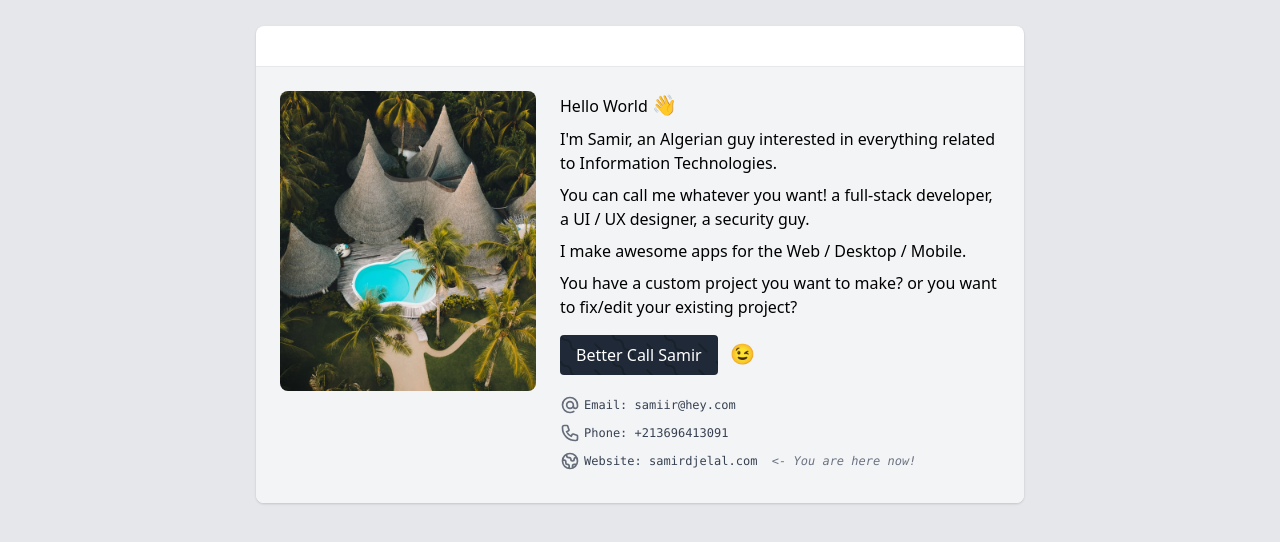
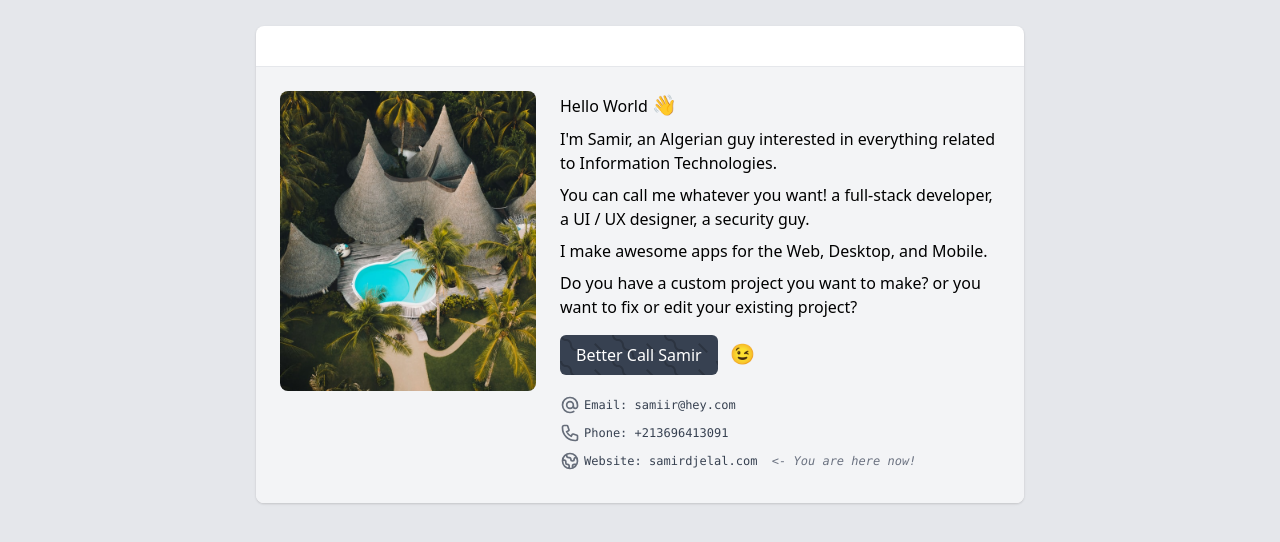
Before and after one commit to SamirDjelal/samirdjelal.github.io, a plain HTML site: page index.html in a window 1280 px wide. Shown: the part 70-612 px from the top of the page. Drawn offline with nearby package versions, Linux system fonts and the light colour scheme.

Commit message:
changes.

```diff
--- a/index.html
+++ b/index.html
@@ -31,10 +31,10 @@
 			<p class="mb-2">Hello World <span class="text-xl">👋</span></p>
 			<p class="mb-2">I'm Samir, an Algerian guy interested in everything related to Information Technologies.</p>
 			<p class="mb-2">You can call me whatever you want! a full-stack developer, a UI / UX designer, a security guy.</p>
-			<p class="mb-2">I make awesome apps for the Web / Desktop / Mobile.</p>
-			<p class="mb-2">You have a custom project you want to make? or you want to fix/edit your existing project?</p>
+			<p class="mb-2">I make awesome apps for the Web, Desktop, and Mobile.</p>
+			<p class="mb-2">Do you have a custom project you want to make? or you want to fix or edit your existing project?</p>
 			<a href="mailto:samiir@hey.com" target="_blank">
-				<button class="outline-none focus:shadow-outline bg-gray-800 text-white py-2 px-4 rounded mt-2 mb-5 hover:bg-gray-700">Better Call Samir</button>
+				<button class="outline-none focus:shadow-outline text-white py-2 px-4 rounded-md mt-2 mb-5 bg-gray-700 hover:bg-gray-800">Better Call Samir</button>
 			</a>
 			<span class="ml-2 text-xl">😉</span>
 				<p class="mb-2 font-mono text-xs text-gray-700 flex items-center">
```
